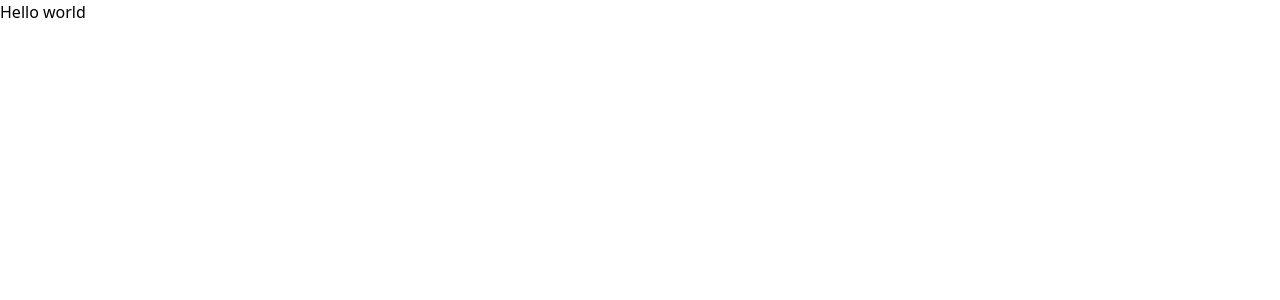
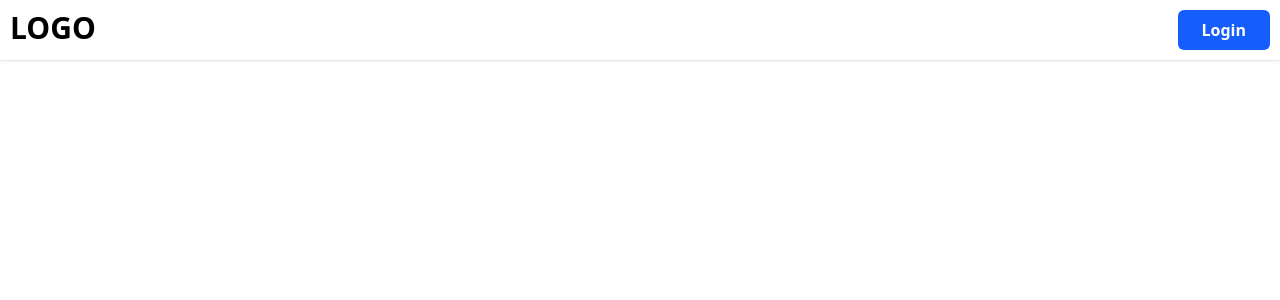
Before and after one commit to awul-code/atomic-react, a React (Vite) app: page / in a window 1280 px wide. Shown: the top 300 px of the page. Built offline with nearby package versions, Linux system fonts and the light colour scheme; sample sign-in values are in the browser's storage.

Commit message:
feat(home-page): create HomePage component and update routing
- Created HomePage component to serve as the main landing page
- Updated main.jsx to display HomePage at path="/"
- Ensured seamless navigation and integration with existing application components

```diff
--- /dev/null
+++ b/src/Pages/home.jsx
@@ -0,0 +1,12 @@
+import React from 'react'
+import Navbar from '../components/Layouts/Navbar';
+
+const HomePage = () => {
+    return (
+        <div className='h-screen w-full'>
+            <Navbar />
+        </div >
+    )
+}
+
+export default HomePage
--- a/src/main.jsx
+++ b/src/main.jsx
@@ -10,12 +10,13 @@ import ProfilePage from './Pages/profile.jsx'
 import DetailProductPage from './Pages/detailProduct.jsx'
 import { Provider } from 'react-redux'
 import store from './redux/store.js'
+import HomePage from './Pages/home.jsx'
 
 
 
 const router = createBrowserRouter([
   {
-    path: "/", element: <div>Hello world</div>,
+    path: "/", element: <HomePage />,
     errorElement: <ErrorPage />
   },
   {
@@ -31,7 +32,7 @@ const router = createBrowserRouter([
     path: "/profile", element: <ProfilePage />
   },
   {
-    path: `products/:id`, element: <DetailProductPage />
+    path: `/products/:id`, element: <DetailProductPage />
   },
 ])
 
```
